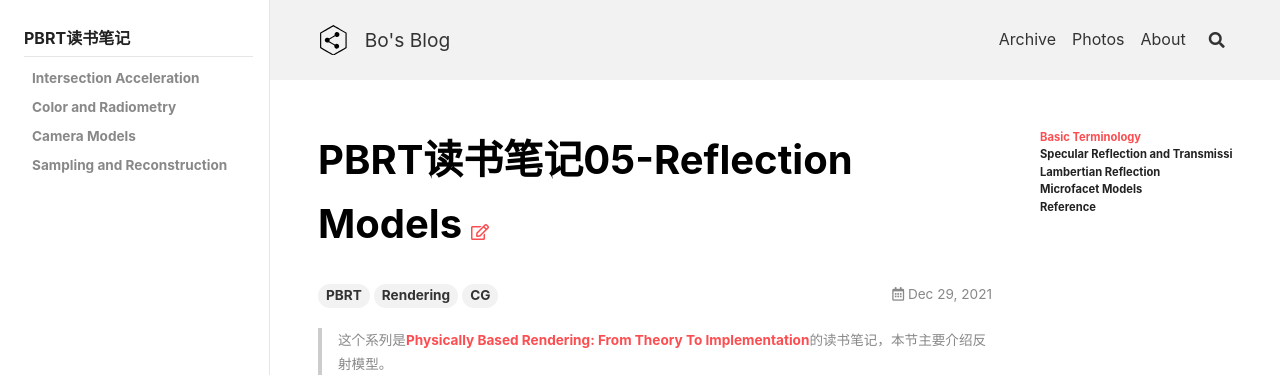
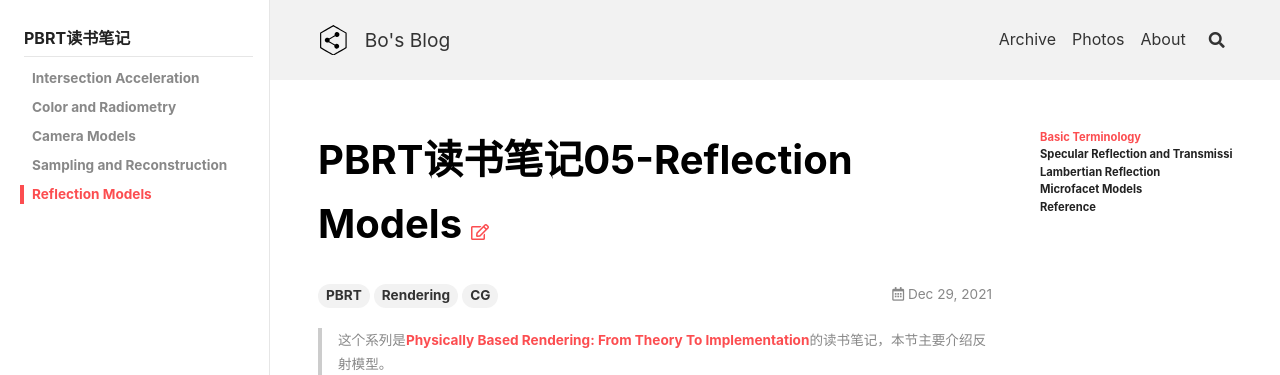
Before and after one commit to peng00bo00/peng00bo00_previous_blog, a Jekyll site: the page built from _posts/2021-12-29-PBRT-NOTES-05.md, in a window 1280 px wide. Shown: the top 375 px of the page. Built offline with Jekyll 4.4.1, drawn with Linux system fonts in a browser that asks for light colours; nearby versions of some CDN libraries.

Commit message:
Update navigation.yml

```diff
--- a/_data/navigation.yml
+++ b/_data/navigation.yml
@@ -218,3 +218,5 @@ PBRT:
         url: /2021/12/20/PBRT-NOTES-03.html
       - title: Sampling and Reconstruction
         url: /2021/12/26/PBRT-NOTES-04.html
+      - title: Reflection Models
+        url: /2021/12/29/PBRT-NOTES-05.html
```
